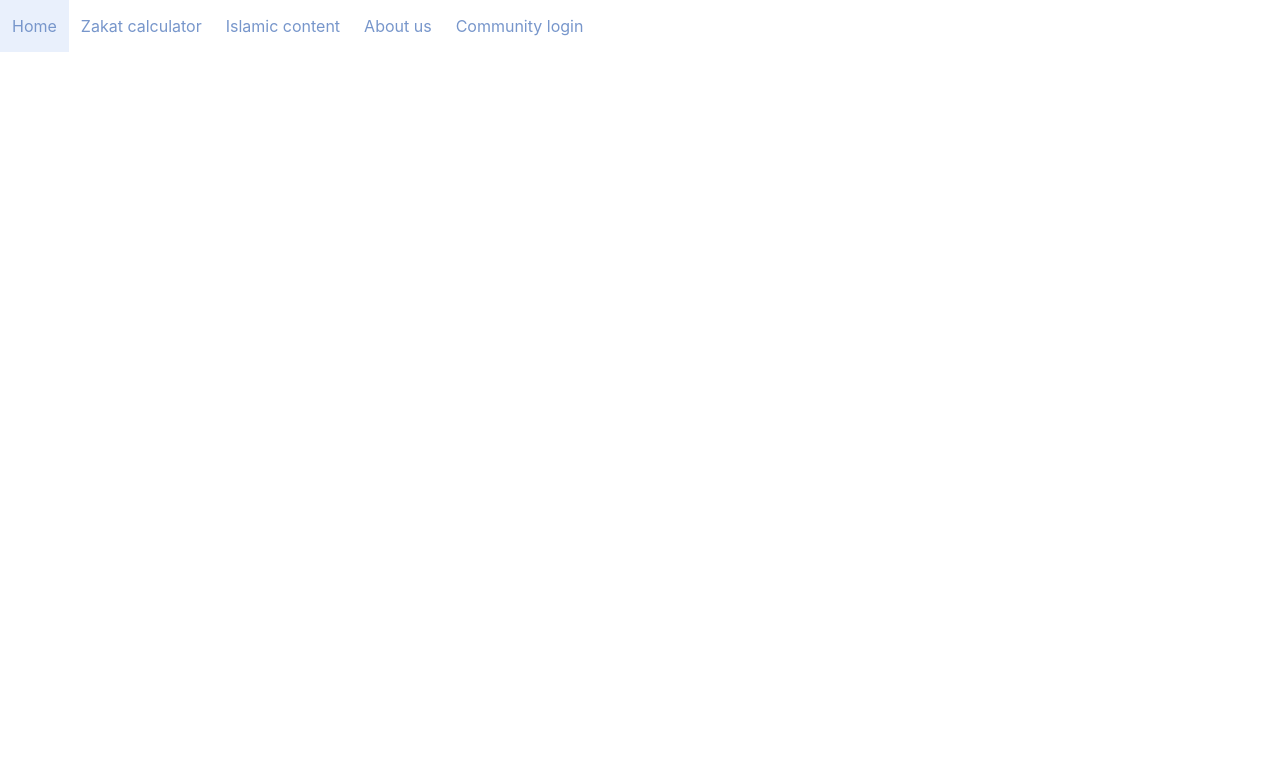
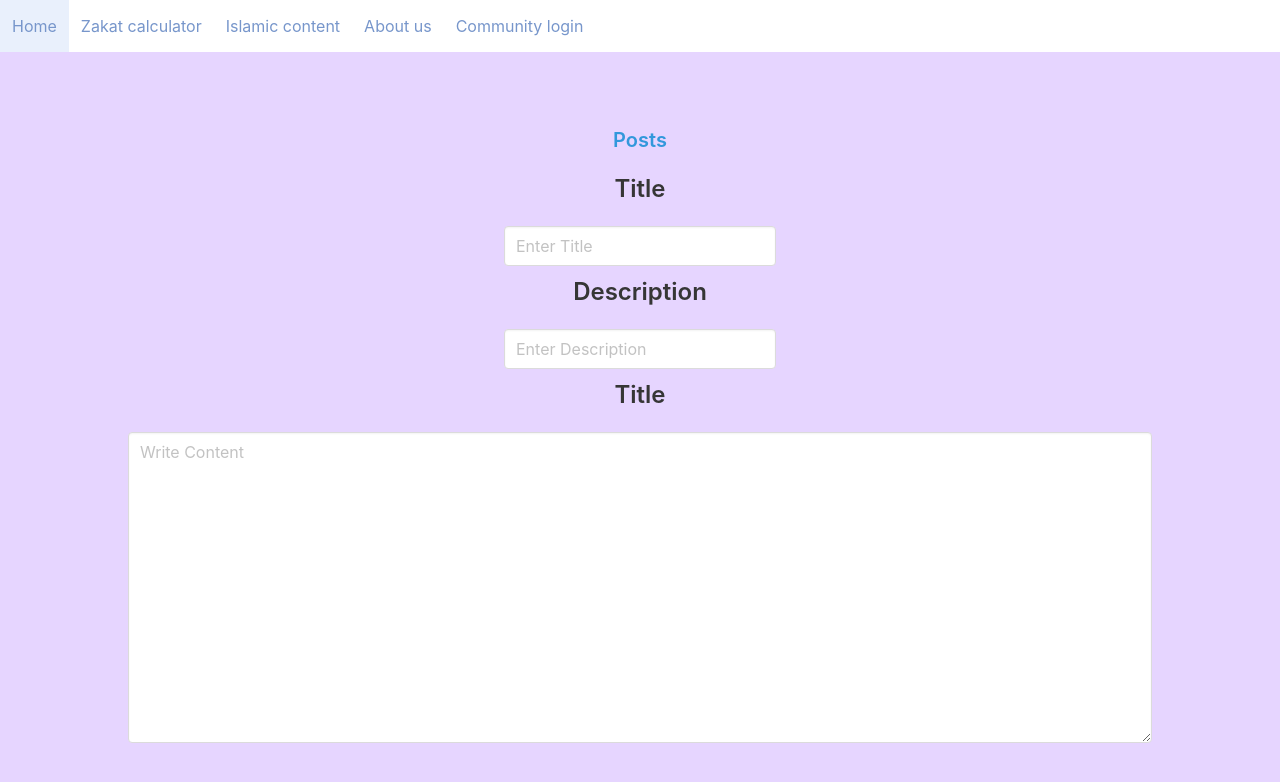
Before and after one commit to AzizStark/Umma-Hacks, a React (Create React App) app in the folder client/: page /editor in a window 1280 px wide. Shown: the top 782 px of the page. Built offline with nearby package versions, Linux system fonts and the light colour scheme.

Commit message:
Fix styles

```diff
--- a/client/package.json
+++ b/client/package.json
@@ -10,6 +10,7 @@
     "bulma": "^0.9.0",
     "react": "^16.13.1",
     "react-dom": "^16.13.1",
+    "react-markdown": "^4.3.1",
     "react-router-dom": "^5.2.0",
     "react-scripts": "3.4.1"
   },
--- a/client/src/app/App.js
+++ b/client/src/app/App.js
@@ -2,6 +2,8 @@ import React from 'react';
 import './App.css';
 import Calculator from './calculator/calculator';
 import Donate from './donate/donate';
+import Content from './content/contents';
+import Editor from './editor/editor'
 import { Route, BrowserRouter as Router } from 'react-router-dom';
 
 export default class App extends React.Component {
@@ -42,7 +44,7 @@ export default class App extends React.Component {
               Zakat calculator
             </a>
 
-            <a class="navbar-item">
+            <a class="navbar-item" href="/blog">
               Islamic content
             </a>
 
@@ -65,6 +67,8 @@ export default class App extends React.Component {
         <Router>
           <Route exact path="/donate" component={Donate} />
           <Route exact path="/zakat" component={Calculator} />
+          <Route exact path="/blog" component={Content} />
+          <Route exact path="/editor" component={Editor} />
         </Router>
 
       </div>
--- /dev/null
+++ b/client/src/app/content/contents.js
@@ -0,0 +1,35 @@
+import React from 'react';
+
+
+export default class Content extends React.Component {
+
+    constructor(props) {
+        super(props)
+        this.state = {
+            amount: '',
+            zakat: ''
+        }
+    }
+
+    render() {
+
+        const markdown = `This block of Markdown contains <a href="https://en.wikipedia.org/wiki/HTML">HTML</a>, and will require the <code>html-parser</code> AST plugin to be loaded, in addition to setting the <code class="prop">escapeHtml</code> property to false.`
+
+        return (
+            <div style={{ height: '100%' }}>
+                <div className="columns">
+
+                    <div className="column" style={{ backgroundColor: 'rgb(230, 213, 255)', display: 'flex', flexDirection: 'column', alignItems: 'center', minHeight: '100vh' }}>
+                        <h5 className="title is-5" style={{ color: '#3298dc', marginTop: '6%' }}>
+                            Posts
+                        </h5>
+                        <div style={{backgroundColor: 'white', width: '80%', height: 'auto', textAlign: "left", padding: 18, borderRadius: 4}}>
+                            <h1 className="title is-4"> Title </h1>
+                            <h5 className="subtitle is-6" style={{paddingTop: 10}}> This is large defenition that describes about the project</h5>
+                        </div>
+                    </div>
+                </div>
+            </div>
+        );
+    }
+}
--- /dev/null
+++ b/client/src/app/editor/editor.js
@@ -0,0 +1,49 @@
+import React from 'react';
+
+
+export default class Editor extends React.Component {
+
+    constructor(props) {
+        super(props)
+        this.state = {
+            amount: '',
+            zakat: ''
+        }
+    }
+
+    render() {
+
+        const markdown = `This block of Markdown contains <a href="https://en.wikipedia.org/wiki/HTML">HTML</a>, and will require the <code>html-parser</code> AST plugin to be loaded, in addition to setting the <code class="prop">escapeHtml</code> property to false.`
+
+        return (
+            <div style={{ height: '100%' }}>
+                <div className="columns">
+
+                    <div className="column" style={{ backgroundColor: 'rgb(230, 213, 255)', display: 'flex', flexDirection: 'column', alignItems: 'center', minHeight: '100vh' }}>
+                        <h5 className="title is-5" style={{ color: '#3298dc', marginTop: '6%' }}>
+                            Posts
+                        </h5>
+
+                        <h3 className="title is-4"> Title </h3>
+                        <div className="field">
+                            <div className="control">
+                                <input className="input is-normal" type="text" required placeholder="Enter Title" autoFocus="" />
+                            </div>
+                        </div>
+
+                        <h3 className="title is-4"> Description </h3>
+                        <div className="field">
+                            <div className="control">
+                                <input className="input is-normal" type="text" required placeholder="Enter Description" autoFocus="" />
+                            </div>
+                        </div>
+
+                        <h3 className="title is-4"> Title </h3>
+
+                                <textarea className="input is-normal" type="text" required style={{width: '80%', minHeight: '40%'}} placeholder="Write Content" autoFocus="" />
+                    </div>
+                </div>
+            </div>
+        );
+    }
+}
--- a/client/src/app/login/login.js
+++ b/client/src/app/login/login.js
@@ -58,7 +58,8 @@ class Login extends Component {
                                 {/* <figure className="avatar">
                                     <h1> Umma Site </h1>
                                 </figure> */}
-                                <br/>
+                                <br />
+
                                 <form onSubmit={this.login}>
                                     <div className="field">
                                         <div className="control">
```
Also changed, not shown: client/src/app/content/viewer.js (added, +42 -0 lines), 1 other file (tests, documents, lock files or other folders).
